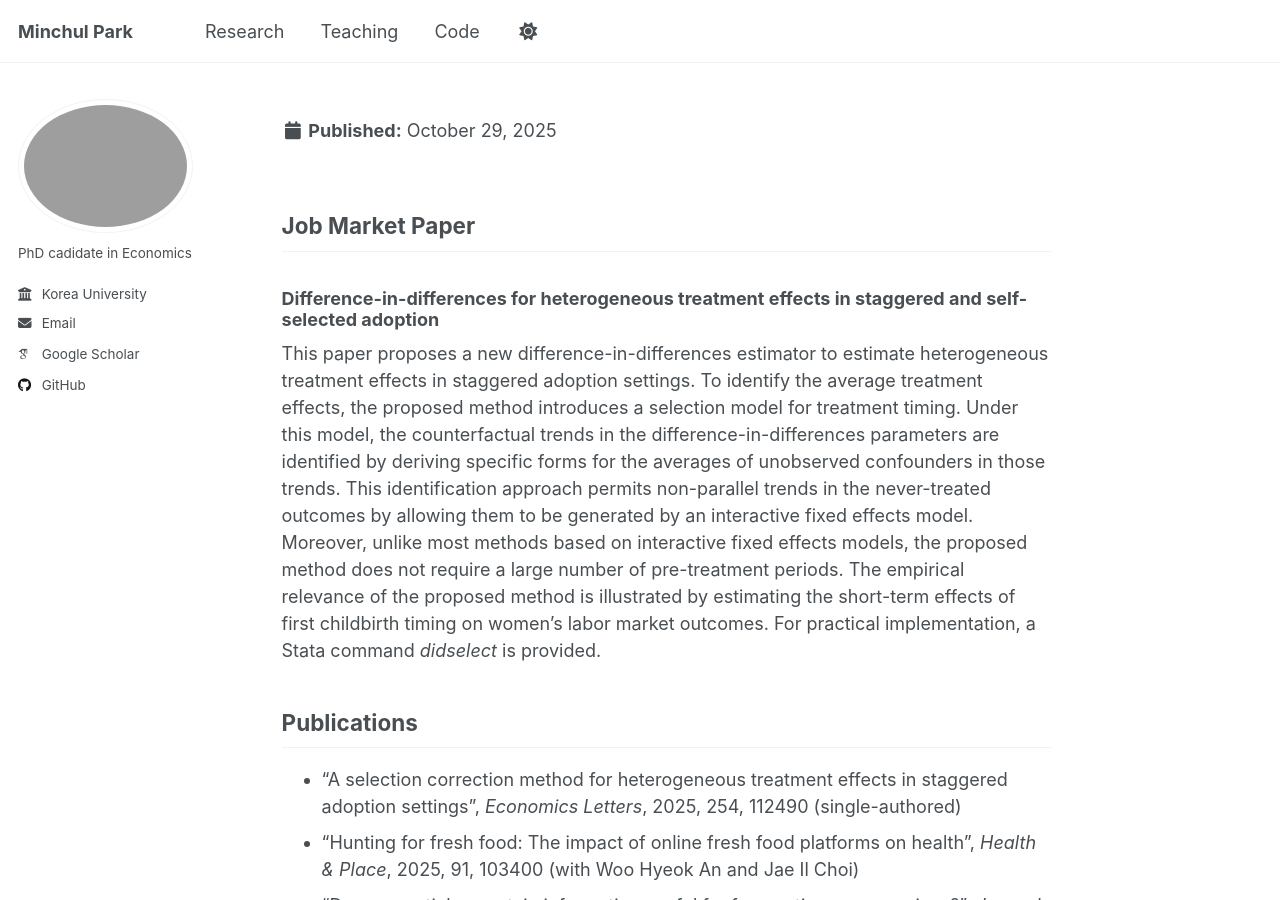
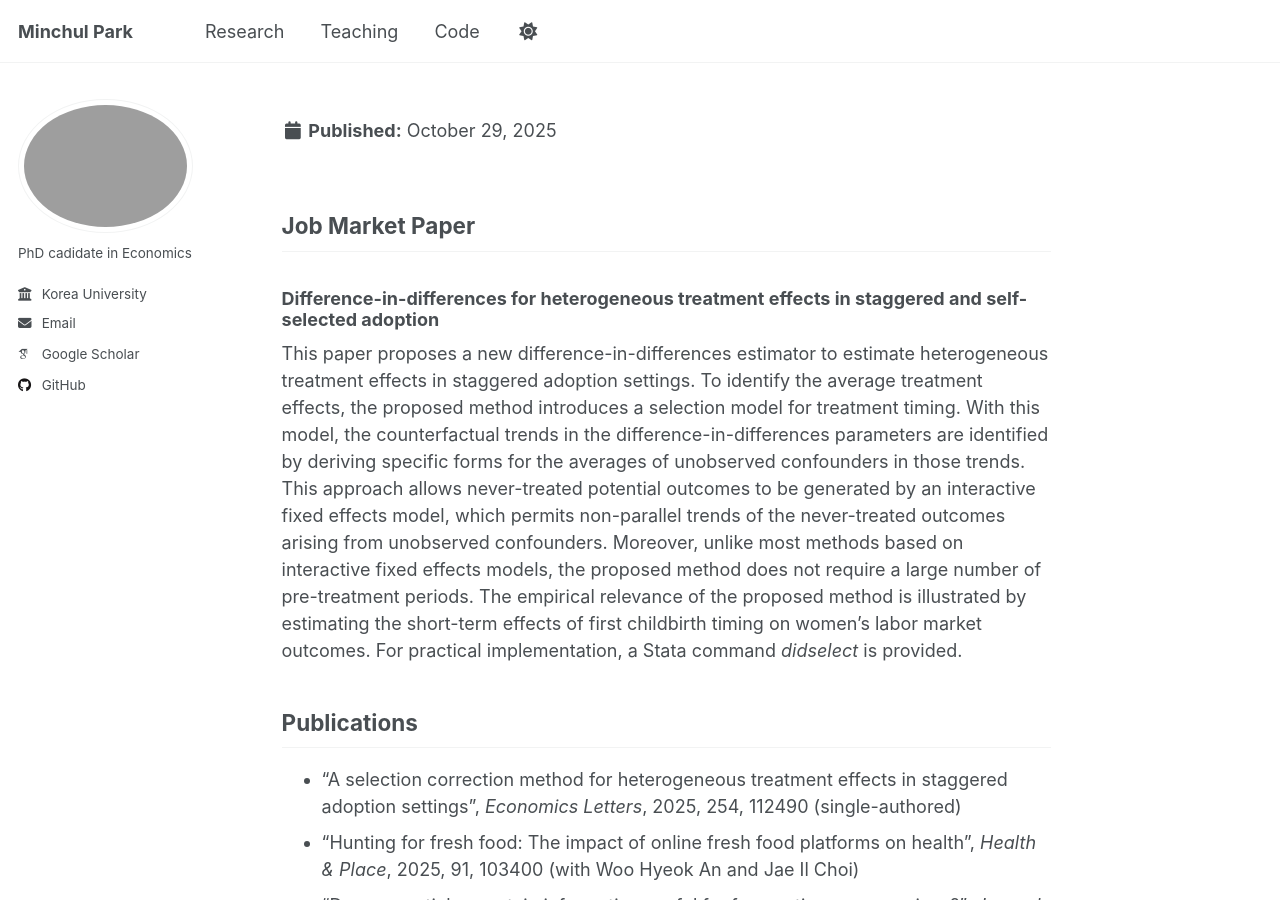
Before and after one commit to econompark/econompark.github.io, a Jekyll site: the page built from _research/research.md, in a window 1280 px wide and 900 px high. Built offline with Jekyll 4.4.1, drawn with Linux system fonts in a browser that asks for light colours; some web fonts are replaced; a script that is not in the unit is left out.

Commit message:
Update research.md

```diff
--- a/_research/research.md
+++ b/_research/research.md
@@ -8,7 +8,7 @@ show_date: false
 ## Job Market Paper
 ### Difference-in-differences for heterogeneous treatment effects in staggered and self-selected adoption
 
-This paper proposes a new difference-in-differences estimator to estimate heterogeneous treatment effects in staggered adoption settings. To identify the average treatment effects, the proposed method introduces a selection model for treatment timing. Under this model, the counterfactual trends in the difference-in-differences parameters are identified by deriving specific forms for the averages of unobserved confounders in those trends. This identification approach permits non-parallel trends in the never-treated outcomes by allowing them to be generated by an interactive fixed effects model. Moreover, unlike most methods based on interactive fixed effects models, the proposed method does not require a large number of pre-treatment periods. The empirical relevance of the proposed method is illustrated by estimating the short-term effects of first childbirth timing on women’s labor market outcomes. For practical implementation, a Stata command _didselect_ is provided.
+This paper proposes a new difference-in-differences estimator to estimate heterogeneous treatment effects in staggered adoption settings. To identify the average treatment effects, the proposed method introduces a selection model for treatment timing. With this model, the counterfactual trends in the difference-in-differences parameters are identified by deriving specific forms for the averages of unobserved confounders in those trends. This approach allows never-treated potential outcomes to be generated by an interactive fixed effects model, which permits non-parallel trends of the never-treated outcomes arising from unobserved confounders. Moreover, unlike most methods based on interactive fixed effects models, the proposed method does not require a large number of pre-treatment periods. The empirical relevance of the proposed method is illustrated by estimating the short-term effects of first childbirth timing on women’s labor market outcomes. For practical implementation, a Stata command _didselect_ is provided.
 
 ## Publications
   - "A selection correction method for heterogeneous treatment effects in staggered adoption settings", *Economics Letters*, 2025, 254, 112490 (single-authored)
```
